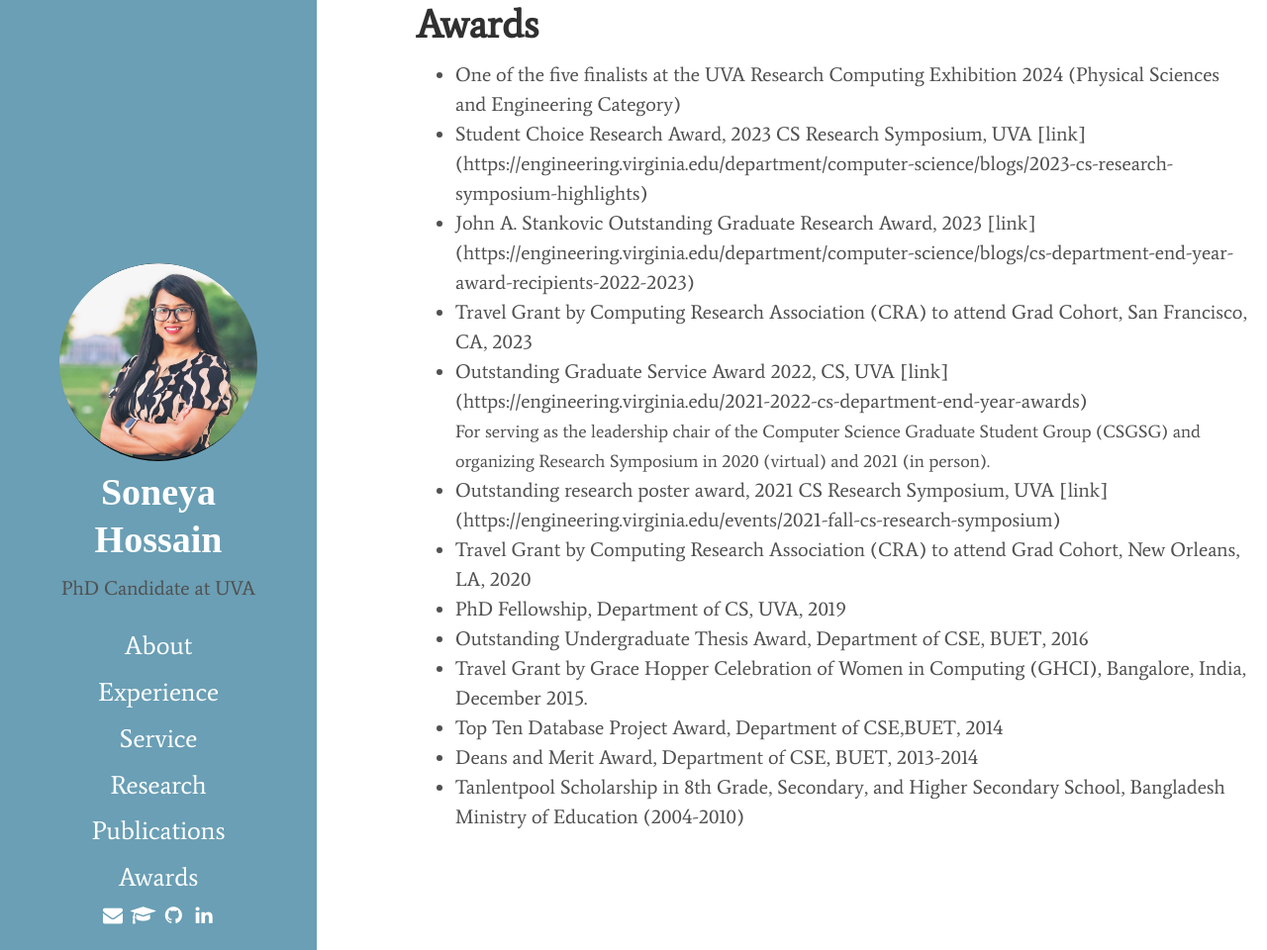
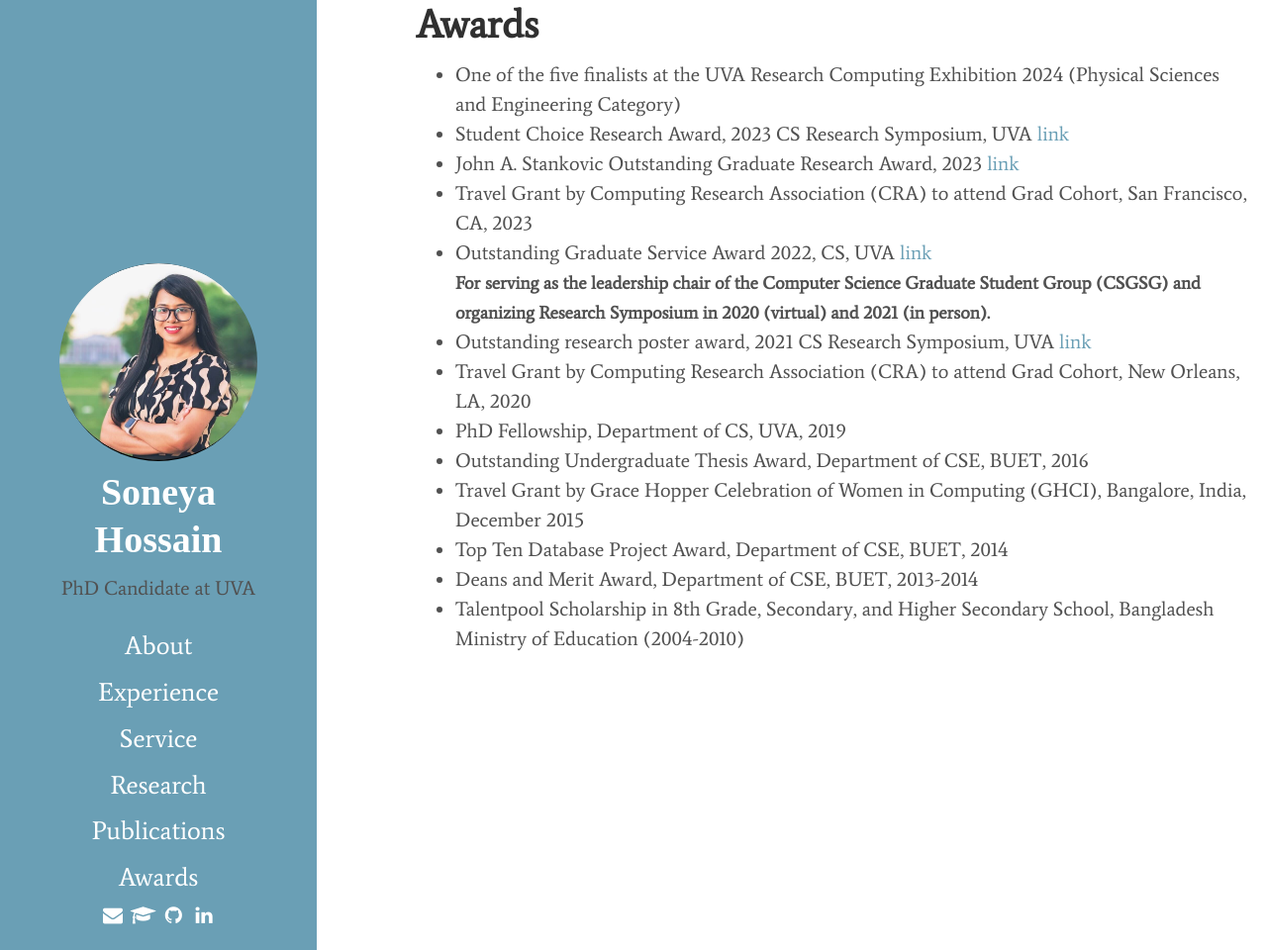
Before and after one commit to soneyahossain/soneyahossain.github.io, a Jekyll site: the page built from awards.md, in a window 1280 px wide and 960 px high. Shown: the whole window at 99% size. Built offline with Jekyll 4.4.1, drawn with Linux system fonts in a browser that asks for light colours; cached includes are drawn as plain includes.

Commit message:
update awards

```diff
--- a/awards.md
+++ b/awards.md
@@ -2,17 +2,18 @@
 layout: page
 title: Awards
 ---
+
 * One of the five finalists at the UVA Research Computing Exhibition 2024 (Physical Sciences and Engineering Category)
-* Student Choice Research Award, 2023 CS Research Symposium, UVA [link] (https://engineering.virginia.edu/department/computer-science/blogs/2023-cs-research-symposium-highlights)
-* John A. Stankovic Outstanding Graduate Research Award, 2023 [link] (https://engineering.virginia.edu/department/computer-science/blogs/cs-department-end-year-award-recipients-2022-2023)
+* Student Choice Research Award, 2023 CS Research Symposium, UVA [link](https://engineering.virginia.edu/department/computer-science/blogs/2023-cs-research-symposium-highlights)
+* John A. Stankovic Outstanding Graduate Research Award, 2023 [link](https://engineering.virginia.edu/department/computer-science/blogs/cs-department-end-year-award-recipients-2022-2023)
 * Travel Grant by Computing Research Association (CRA) to attend Grad Cohort, San Francisco, CA, 2023
-* Outstanding Graduate Service Award 2022, CS, UVA [link] (https://engineering.virginia.edu/2021-2022-cs-department-end-year-awards)<br />
-  <font size = 4 >For serving as the leadership chair of the Computer Science Graduate Student Group (CSGSG) and organizing Research Symposium in 2020 (virtual) and 2021 (in person). </font>
-* Outstanding research poster award, 2021 CS Research Symposium, UVA [link] (https://engineering.virginia.edu/events/2021-fall-cs-research-symposium)
+* Outstanding Graduate Service Award 2022, CS, UVA [link](https://engineering.virginia.edu/2021-2022-cs-department-end-year-awards)<br />
+  <font size="4"><b>For serving as the leadership chair of the Computer Science Graduate Student Group (CSGSG) and organizing Research Symposium in 2020 (virtual) and 2021 (in person).</b></font>
+* Outstanding research poster award, 2021 CS Research Symposium, UVA [link](https://engineering.virginia.edu/events/2021-fall-cs-research-symposium)
 * Travel Grant by Computing Research Association (CRA) to attend Grad Cohort, New Orleans, LA, 2020
 * PhD Fellowship, Department of CS, UVA, 2019
 * Outstanding Undergraduate Thesis Award, Department of CSE, BUET, 2016
-* Travel Grant by Grace Hopper Celebration of Women in Computing (GHCI), Bangalore, India, December 2015.
-* Top Ten Database Project Award, Department of CSE,BUET, 2014
+* Travel Grant by Grace Hopper Celebration of Women in Computing (GHCI), Bangalore, India, December 2015
+* Top Ten Database Project Award, Department of CSE, BUET, 2014
 * Deans and Merit Award, Department of CSE, BUET, 2013-2014
-* Tanlentpool Scholarship in 8th Grade, Secondary, and Higher Secondary School, Bangladesh Ministry of Education (2004-2010)
+* Talentpool Scholarship in 8th Grade, Secondary, and Higher Secondary School, Bangladesh Ministry of Education (2004-2010)
```
